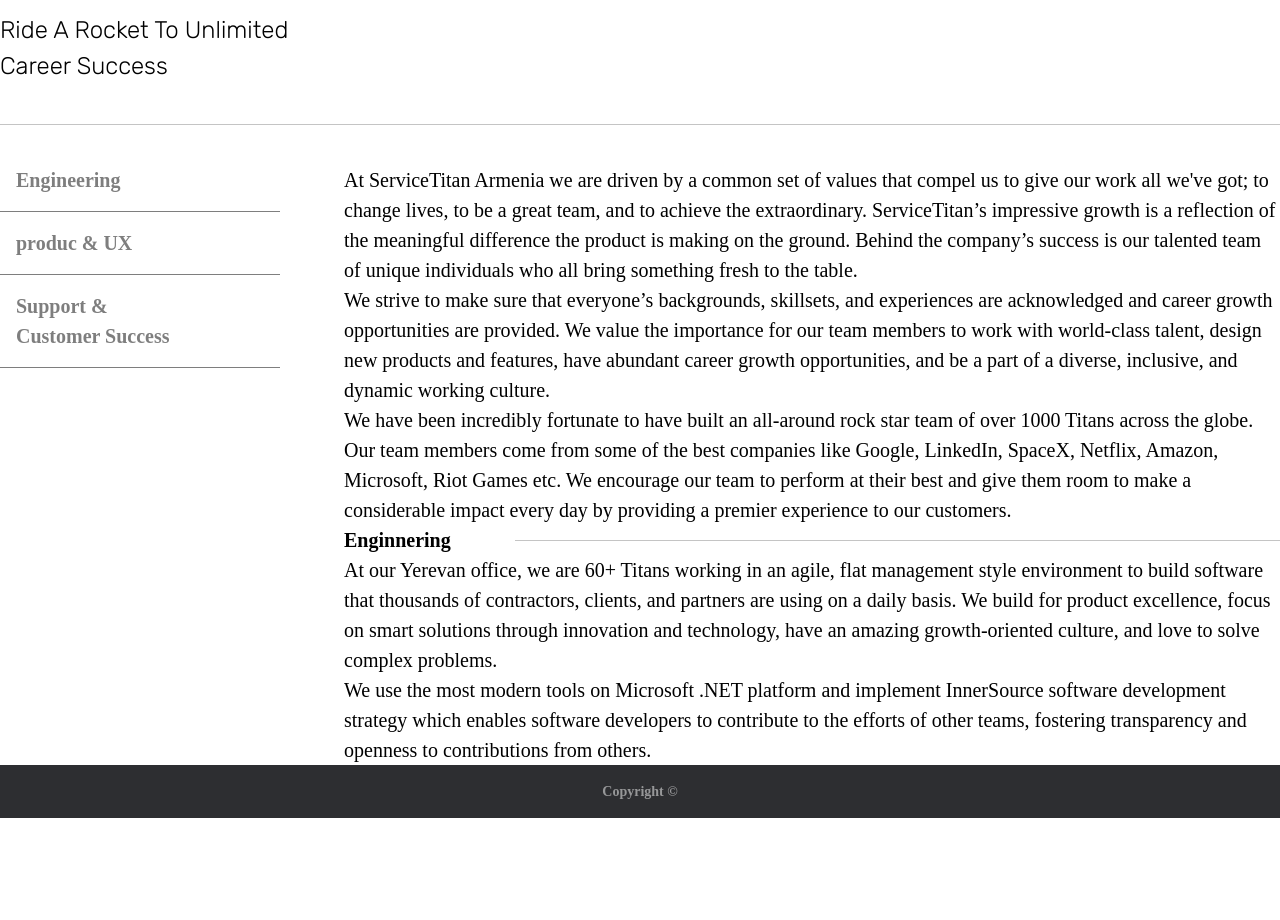
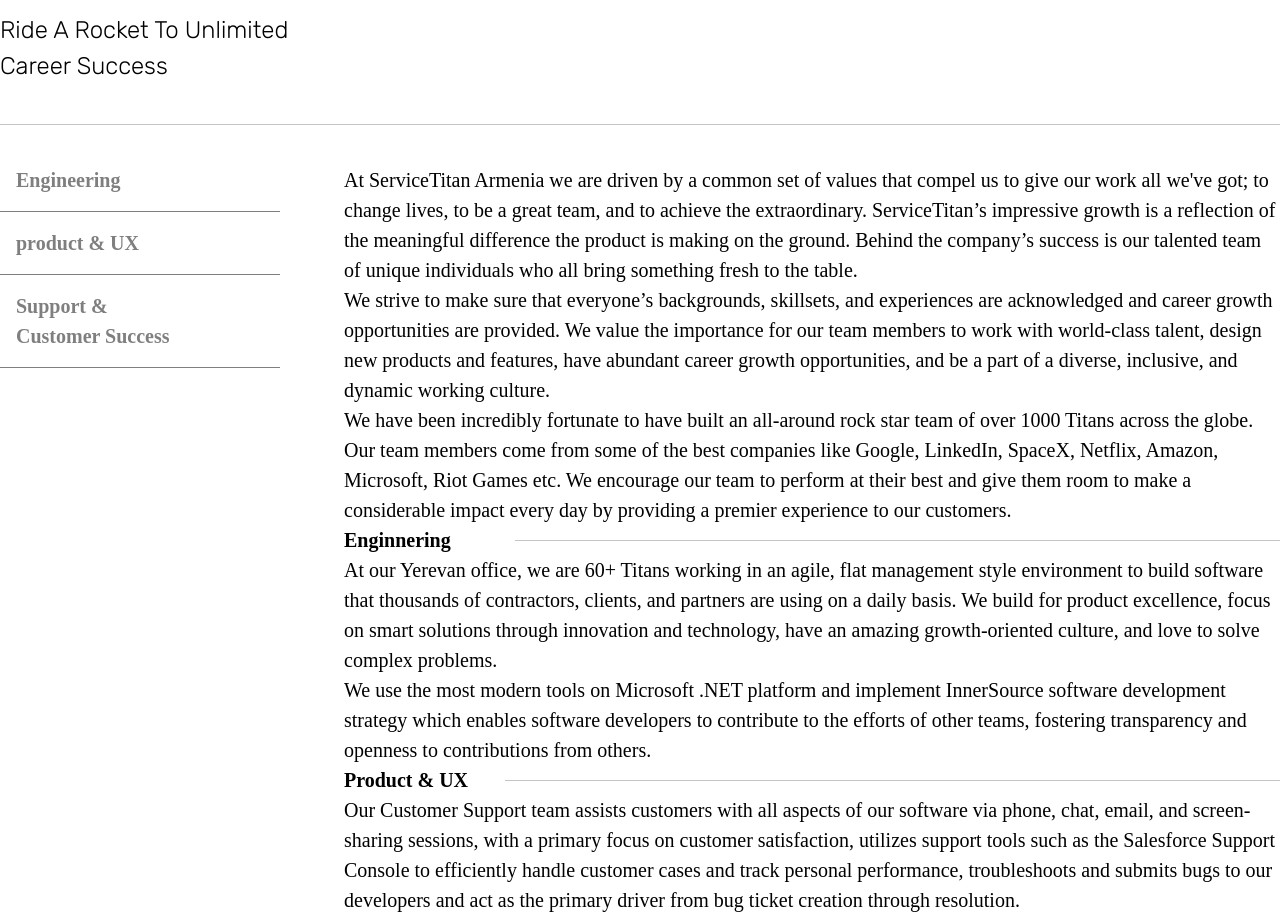
Before and after one commit to haykghazaryan-st/haykghazaryan-st.github.io, a Jekyll site: the page built from team.markdown, in a window 1280 px wide. Shown: the part 892-1812 px from the top of the page. Built offline with Jekyll 4.4.1, drawn with Linux system fonts in a browser that asks for light colours; some web fonts are replaced; before the commit the page ends 1710 px from its top, so only the background shows below that; some of the changed text lies outside the part shown.

```diff
--- a/_includes/head.html
+++ b/_includes/head.html
@@ -5,10 +5,9 @@
   {%- seo -%}
   {%- feed_meta -%}
   {%- if jekyll.environment == 'production' and site.google_analytics -%}
-    {%- include google-analytics.html -%}
+  {%- include google-analytics.html -%}
   {%- endif -%}
 
-  <link rel="stylesheet" type="text/css" href="/assets/main.css"/>
-  <link rel="stylesheet" type="text/css" href="//cdn.jsdelivr.net/npm/slick-carousel@1.8.1/slick/slick.css"/>
-  <script type="text/javascript" src="//cdn.jsdelivr.net/npm/slick-carousel@1.8.1/slick/slick.min.js"></script>
+  <link rel="stylesheet" type="text/css" href="/assets/main.css" />
+  <link rel="stylesheet" type="text/css" href="//cdn.jsdelivr.net/npm/slick-carousel@1.8.1/slick/slick.css" />
 </head>
--- a/_layouts/default.html
+++ b/_layouts/default.html
@@ -77,6 +77,8 @@
 
   {%- include footer.html -%}
 
+  {%- include footer_scripts.html -%}
+
 </body>
 
 </html>
--- a/_layouts/team.html
+++ b/_layouts/team.html
@@ -11,9 +11,9 @@ layout: default
     <aside class="sidebar">
         <nav>
             <ul>
-                <li><a class="sidenav-link" href="#engineering">Engineering</a></li>
-                <li><a class="sidenav-link" href="#engineering">produc & UX</a></li>
-                <li><a class="sidenav-link" href="#engineering">Support & <br> Customer Success</a></li>
+                <li><a class="sidenav-link" data-id="#engineering" href="#engineering">Engineering</a></li>
+                <li><a class="sidenav-link" data-id="#productUX" href="#productUX">product & UX</a></li>
+                <li><a class="sidenav-link" data-id="#supportCS" href="#supportCS">Support & <br> Customer Success</a></li>
             </ul>
         </nav>
     </aside>
@@ -44,6 +44,7 @@ layout: default
                 <h6 id="engineering">Enginnering</h6>
             </div>
         </div>
+
         <p>
             At our Yerevan office, we are 60+ Titans working in an agile, flat management style environment to build
             software that thousands of contractors, clients, and partners are using on a daily basis. We build for
@@ -56,6 +57,53 @@ layout: default
             transparency and openness to contributions from others.
         </p>
 
+        <div class="legend">
+            <div class="legend">
+                <h6 id="productUX">product & UX</h6>
+            </div>
+        </div>
+
+        <p>
+            Our Customer Support team assists customers with all aspects of our software via phone, chat, email, and
+            screen-sharing sessions, with a primary focus on customer satisfaction, utilizes support tools such as the
+            Salesforce Support Console to efficiently handle customer cases and track personal performance,
+            troubleshoots and submits bugs to our developers and act as the primary driver from bug ticket creation
+            through resolution.
+        </p>
+
+        <p>
+            Our customer support advocates are product experts, have the full picture of the product, vision, and
+            identify creative solutions to unique workflow needs.
+        </p>
+
+
+        <div class="legend">
+            <div class="legend">
+                <h6 id="supportCS">Support & Customer Success</h6>
+            </div>
+        </div>
+
+        <p>
+            We bring passion to what we do every day because what we do matters to real people. We share happy and sad
+            moments with our customers, we laugh and cry with them, and we build relationships that go far beyond a
+            business partnership. We are a group of ambitious, intelligent, hard-working, and fun people.
+        </p>
+
+        <!-- slider -->
+
+        <p>
+            Our Customer Support team assists customers with all aspects of our software via phone, chat, email, and
+            screen-sharing sessions, with a primary focus on customer satisfaction, utilizes support tools such as the
+            Salesforce Support Console to efficiently handle customer cases and track personal performance,
+            troubleshoots and submits bugs to our developers and act as the primary driver from bug ticket creation
+            through resolution.
+        </p>
+
+        <p>
+            Our customer support advocates are product experts, have the full picture of the product, vision, and
+            identify creative solutions to unique workflow needs.
+        </p>
+
     </div>
 
 </section>
--- a/assets/js/team.js
+++ b/assets/js/team.js
@@ -0,0 +1,7 @@
+$(document).ready(function () {
+    $('.sidenav-link').click(function() {
+        $('html, body').animate({
+            scrollTop: $(this.dataset.id).offset().top
+        }, 300);
+    });
+});
--- a/plugins/sidebar.js
+++ b/plugins/sidebar.js
@@ -4,6 +4,10 @@ module.exports = function (config) {
       width: "280px",
       flexShrink: 0,
       marginRight: config("theme.spacing.16"),
+      overflow: 'auto',
+      position: '-webkit-sticky',
+      position: 'sticky',
+      top: config("theme.spacing.4"),
 
       li: {
 
--- a/team.markdown
+++ b/team.markdown
@@ -3,4 +3,5 @@ layout: team
 title: Team
 subtitle: Subtitle for company page
 permalink: /team/
+js: team
 ---
```
Also changed, not shown: _includes/footer_scripts.html (added, +9 -0 lines), assets/main.css.
